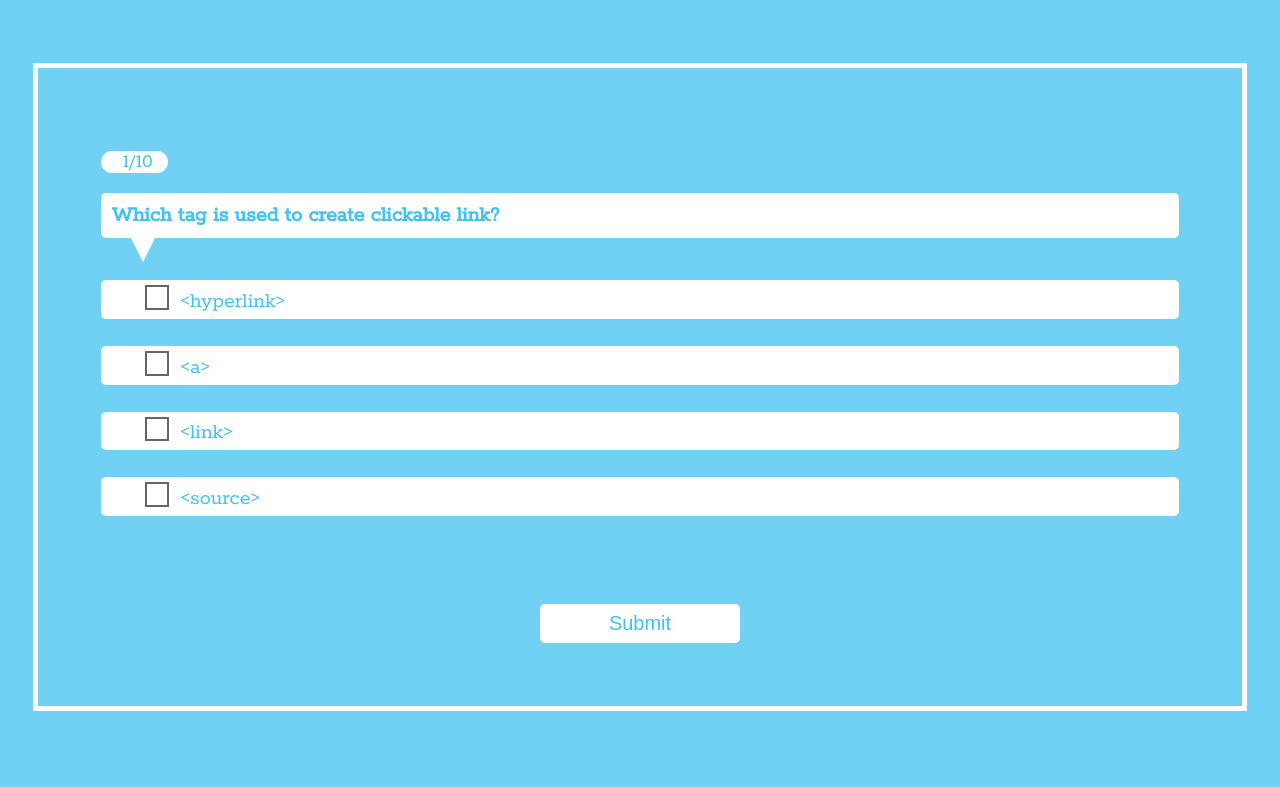
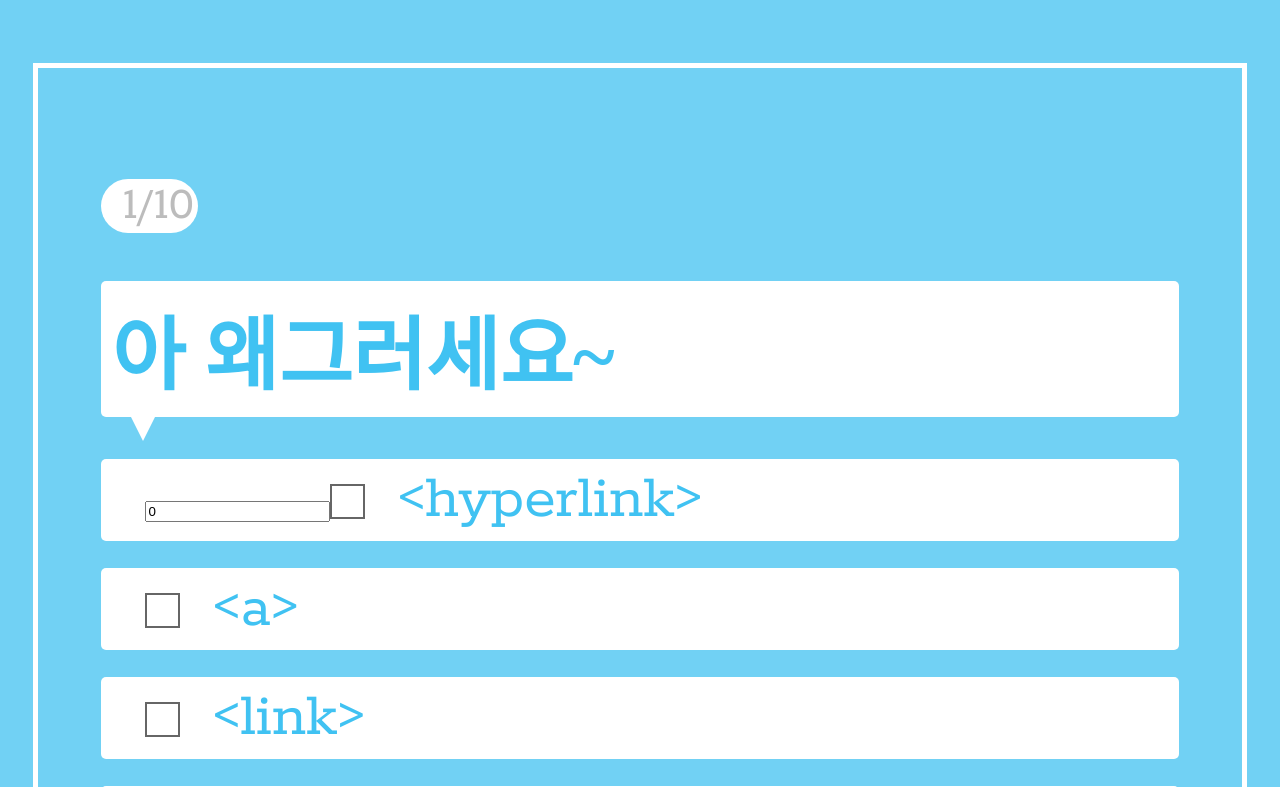
Before and after one commit to yohan-kim/workshop-game, a website: page public/quiz_1.html in a window 1280 px wide. Both pictures are taken after a click on the button "Start". Shown: the top 787 px of the page. Drawn offline with nearby package versions, Linux system fonts and the light colour scheme.

Commit message:
문자 스타일 바꾸어주기

```diff
--- a/public/quiz_1.html
+++ b/public/quiz_1.html
@@ -4,11 +4,12 @@
     <title></title>
     <script src="https://ajax.googleapis.com/ajax/libs/jquery/3.3.1/jquery.min.js"></script>
     <link href="https://fonts.googleapis.com/css?family=Rokkitt|Yeseva+One" rel="stylesheet">
+    <link href="https://fonts.googleapis.com/css?family=Open+Sans" rel="stylesheet">
     <link rel="stylesheet" href="./src/css/quiz_1.css">
 </head>
 <body>
     <div class="front">
-        <h1>HTML and CSS Quiz</h1>
+        <h1><span style='color:slateblue'>이노부스트</span>의 누구???</h1>
         <button type="button" id="start">Start</button>
     </div>
     <div class="quiz">
--- a/public/src/css/quiz_1.css
+++ b/public/src/css/quiz_1.css
@@ -1,61 +1,72 @@
-body{
-    background-color:#71d1f4;
+body {
+    background-color: #71d1f4;
+    font-family: 'Open Sans', sans-serif;
 }
-#next{
-    display:none;
-}
-#sub{
+
+#next {
     display: none;
 }
-.front{
-    margin:2%;
-    outline:5px solid #71d1f4;
-    padding:5%;
-    height:335px;
-    padding-top:40%;
+
+#sub {
+    display: none;
+}
+
+.front {
+    margin: 7%;
+    outline: 5px solid #71d1f4;
+    padding: 0%;
+    height: 70vh;
+    padding-top: 40%;
     text-align: center;
     background-color: white;
-    color:#71d1f4;
-    font-family: 'Yeseva One', cursive;
+    color: #71d1f4;
+    font-family: 'NotoSansKR', cursive;
+    font-size: 5rem;
 
 }
-.answers{
-    margin:2%;
-    margin-top:5%;
-    padding:5%;
+
+.answers {
+    margin: 2%;
+    margin-top: 5%;
+    padding: 5%;
     align-self: center;
     background-color: white;
-    display:none;
-    color:#71d1f4;
-    border:5px solid white;
+    display: none;
+    color: #71d1f4;
+    border: 5px solid white;
     font-family: 'Rokkitt', serif;
-    font-size:20px;
+    font-size: 20px;
 }
-.qa{
-    color:#71d1f4;
+
+.qa {
+    color: #71d1f4;
 }
-.quiz{
-    margin:2%;
-    margin-top:5%;
-    padding:5%;
+
+.quiz {
+    margin: 2%;
+    margin-top: 5%;
+    padding: 5%;
     align-self: center;
     background-color: #71d1f4;
-    display:none;
-    color:#40c2f2;
-    border:5px solid white;
+    display: none;
+    color: #40c2f2;
+    border: 5px solid white;
     font-family: 'Rokkitt', serif;
 }
-.result{
-    margin:2%;
-    padding:5%;
-    padding-top:40%;
-    height:330px;
+
+.result {
+    margin: 2%;
+    padding: 5%;
+    padding-top: 40%;
+    height: 330px;
     text-align: center;
     background-color: white;
     display: none;
     font-family: 'Rokkitt', serif;
+    font-size: 3rem;
 
 }
+
 input[type="radio"] {
     border: 0;
     clip: rect(0 0 0 0);
@@ -66,17 +77,16 @@ input[type="radio"] {
     position: absolute;
     width: 1px;
 }
-.radio{
 
+.radio {
+    padding-bottom: 4%;
+}
 
-     padding-bottom:4%;
-
-}
 .radio label:before {
     content: "";
     display: inline-block;
     width: 15px;
-  height:15px;
+    height: 15px;
     margin-right: 0.5em;
     vertical-align: -3px;
     border: 2px solid #666666;
@@ -85,88 +95,119 @@ input[type="radio"] {
     background-clip: content-box;
 
 }
+
 .radio label {
     margin-right: 1em;
 }
-.radio input:hover + label:before {
+
+.radio input:hover+label:before {
     border-color: #71d1f4;
 }
-.radio input:checked + label:before {
+
+.radio input:checked+label:before {
     background-color: #71d1f4;
     border-color: #71d1f4;
 }
-.arrow{
+
+.arrow {
     width: 0;
     height: 0;
     border-left: 12px solid transparent;
     border-right: 12px solid transparent;
     border-top: 24px solid white;
     position: relative;
-    left:30px;
+    left: 30px;
 
 }
-#q{
+
+#q {
     background-color: white;
-    padding-top:10px;
-    padding-left:10px;
-    padding-bottom:10px;
-    font-size:22px;
+    padding-top: 10px;
+    padding-left: 10px;
+    padding-bottom: 10px;
+    font-size: 5rem;
     font-weight: bold;
-    border-radius:5px;
+    border-radius: 5px;
+font-family: ''
+}
+
+#op1,
+#op2,
+#op3,
+#op4 {
+    background-color: white;
+    margin-bottom: 2.5%;
+    padding: 5px;
+    padding-left: 4%;
+    border-radius: 5px;
+    font-size: 4rem;
+}
+
+#op1:hover,
+#op2:hover,
+#op3:hover,
+#op4:hover {
+    background-color: #ffff99;
+}
+
+#num {
+    background-color: white;
+    font-size: 3rem;
+    border-radius: 30px;
+    padding-left: 2%;
+    color: #bcbcbc;
+    width: 75px;
+}
+
+#sub {
+    background-color: white;
+    padding: 8px;
+    border-radius: 5px;
+    border: none;
+    width: 220px;
+    height: 100px;
+    font-size: 40px;
+    color: #40c2f2;
+}
+
+#start {
+    background-color: #71d1f4;
+    color: white;
+    padding: 8px;
+    font-size: 3rem;
+    border: none;
+    width: 300px;
+    height: 100px;
+    border-radius: 5px;
 
 }
-#op1,#op2,#op3,#op4{
-    background-color: white;
-    margin-bottom:2.5%;
-    padding:5px;
-    padding-left: 4%;
-    border-radius:5px;
-    font-size:22px;
-}
-#op1:hover,#op2:hover,#op3:hover,#op4:hover{
-    background-color:#ffff99;
-}
-#num{
-    background-color:white;
-    font-size:20px;
-    border-radius:30px;
-    padding-left:2%;
-    color:#40c2f2;
-    width:45px;
 
-}
-#sub{
-    background-color: white;
-    padding: 8px;
-    border-radius:5px;
-    border:none;
-    width:200px;
-    font-size:20px;
-    color: #40c2f2;
-}
-#start{
-    background-color: #71d1f4;
-    color:white;
-    padding:8px;
-    font-size:20px;
-    border:none;
-    width:200px;
-    border-radius:5px;
-
-}
-.score{
-    font-size:21px;
+.score {
+    font-size: 21px;
     font-weight: bolder;
     color: #40c2f2;
 }
-.message{
+
+.message {
     font-size: 20px;
     color: #40c2f2;
 }
-.answers{
+
+.answers {
     display: none;
 }
-#a1,#a2,#a3,#a3,#a4,#a5,#a6,#a7,#a8,#a9,#a10{
-    color:#80ff00;
+
+#a1,
+#a2,
+#a3,
+#a3,
+#a4,
+#a5,
+#a6,
+#a7,
+#a8,
+#a9,
+#a10 {
+    color: #80ff00;
     font-weight: bold;
 }
--- a/public/src/js/quiz-1.js
+++ b/public/src/js/quiz-1.js
@@ -5,7 +5,7 @@ $(document).ready(function () {
     var i = 0;
     var score = 0;
     var que1 = {
-        que: "Which tag is used to create clickable link?",
+        que: "아 왜그러세요~",
         ans: ["&lt;hyperlink&gt;", "&lt;a&gt;", "&lt;link&gt;", "&lt;source&gt;"],
         right: "1"
     };
@@ -16,7 +16,8 @@ $(document).ready(function () {
     };
     var que3 = {
         que: " Which HTML element is used to display a scalar measurement within a range?",
-        ans: ["&lt;meter&gt;", "&lt;range&gt;", "&lt;scalar&gt;", "&lt;progress&gt;"], right: "0"
+        ans: ["&lt;meter&gt;", "&lt;range&gt;", "&lt;scalar&gt;", "&lt;progress&gt;"],
+        right: "0"
     };
     var que4 = {
         que: "Choose the correct HTML element to define important text?",
@@ -45,15 +46,12 @@ $(document).ready(function () {
         $(".quiz").show();
         $("#num").text(i + 1 + "/" + quelst.length)
         $("#q").text(quelst[i].que);
-        $("#op1").html("<input type='radio' name='opt' id='o1' value='0'><label for='o1'>" + quelst[i].ans[0]) + "</label>";
+        $("#op1").html("<input type='text' name='opt' id='o1' value='0'><label for='o1'>" + quelst[i].ans[0]) + "</label>";
         $("#op2").html("<input type='radio' name='opt' id='o2' value='1'><label for='o2'>" + quelst[i].ans[1]) + "</label>";
         $("#op3").html("<input type='radio' name='opt' id='o3' value='2'><label for='o3'>" + quelst[i].ans[2]) + "</label>";
         $("#op4").html("<input type='radio' name='opt' id='o4' value='3'><label for='o4'>" + quelst[i].ans[3]) + "</label>";
-
     });
     $("#sub").click(function () {
-
-
         if ($("input[name='opt']:checked").val() != null) {
             if ($("input[name='opt']:checked").val() == quelst[i].right) {
                 score++;
```
Also changed, not shown: 1 other file. Lines whose indentation alone changed are shown as unchanged.
